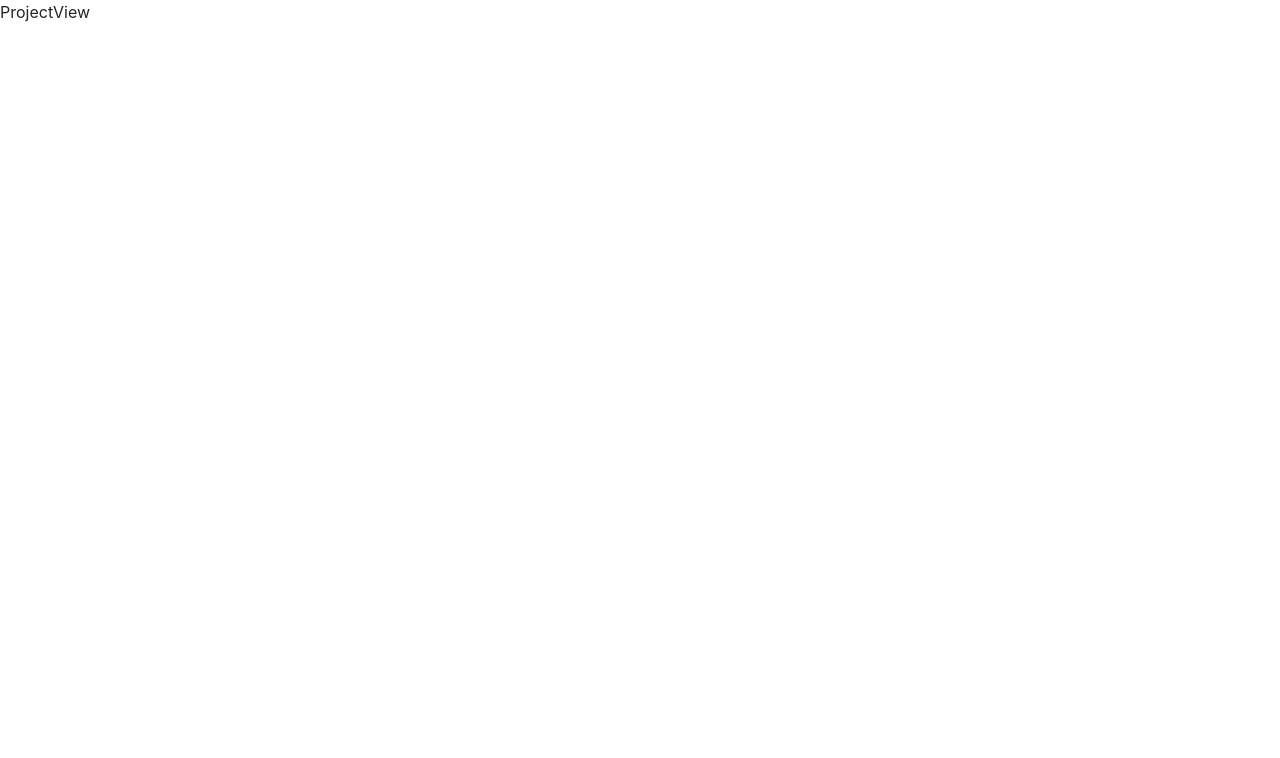
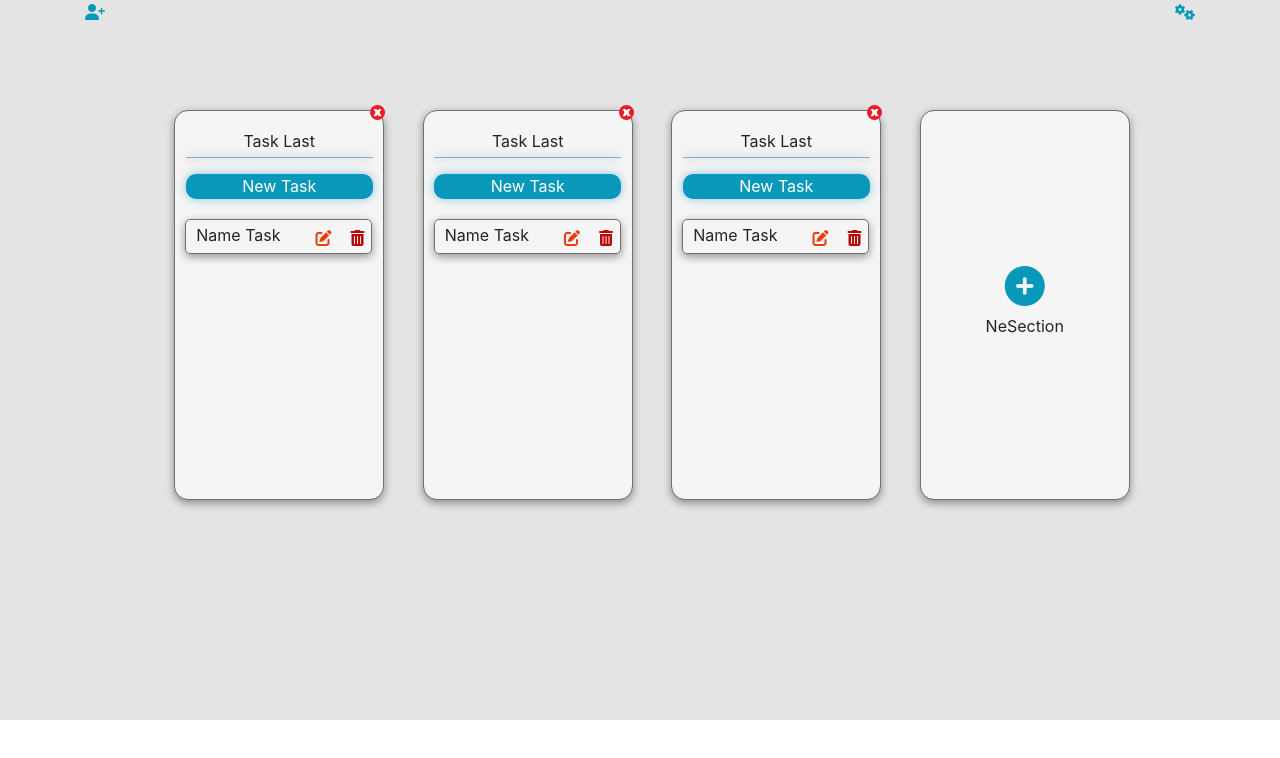
Before and after one commit to DeyverG/scrum-hewtec, a React (Create React App) app: page /ProjectView in a window 1280 px wide. Shown: the top 758 px of the page. Built offline with nearby package versions, Linux system fonts and the light colour scheme.

Commit message:
vistas sidebar

```diff
--- /dev/null
+++ b/src/assets/styles/cards.css
@@ -0,0 +1,72 @@
+.cards_general{
+ margin-top: 3%;
+    width: 210px;
+    height: 390px;
+    padding-top: 30px;
+    margin-left: auto;
+  margin-right: auto;
+    border-radius: 14px;
+    background-color: rgb(245, 245, 245);
+    text-align: center;
+    line-height: 0;
+    border: 1px solid ;
+    border-color: #707070;
+    box-shadow: 0px 3px 8px rgb( 0, 0, 0, 0.4 );
+}
+
+
+hr{
+    width: 90%;
+    background: #8fbcf2;
+    box-shadow: 0 0 10px rgba(0, 0, 0, 0.5);
+}
+
+.botton_Edit1{
+    margin-bottom: 20px;
+    background-color: #0899BA;
+    width: 90%;
+    height: 25px;
+    border-radius: 10px;
+    cursor: pointer;
+   line-height: 0;
+    color: #fff;
+    box-shadow: 0 0  10px rgba(51, 141, 201, 0.5);
+}
+.imgaeq{
+    width: 15px;
+    height: 15px;
+    border-radius: 60%;
+    margin-top: -60px;
+    margin-left: 195px;
+
+}
+.contenido-tarea{
+    width: 90%;
+    height: 35px;
+    border: 1px solid ;
+    padding:10px 5px 10px 10px;
+    margin-left: 10px;
+    border-radius: 5px;
+    text-align: left;
+    display: flex;
+    border-color: #707070;
+    box-shadow: 0px 3px 8px rgb( 0, 0, 0, 0.4 );
+
+}
+.texto_img{
+    padding-top: 5px;
+}
+
+.imgeditar_eliminar{
+    width: 15px;
+    height: 15px;
+    margin-left: 35px;
+    color: rgb(233, 62, 10);
+}
+.imgeditar_eliminar1{
+    width: 15px;
+    height: 15px;
+    margin-left: 20px;
+
+    color: rgb(185, 5, 5);
+}
--- a/src/assets/styles/editUser.css
+++ b/src/assets/styles/editUser.css
@@ -1,21 +1,36 @@
+.contenido2{
+    background: rgb(121, 121, 121, 0.2);
+    width: 100%;
+    height: 90vh;
+    display: flex;
+
+}
+
 .editar_Usuario{
     width: 450px;
     height: 400px;
-    margin: 10% auto;
     border-radius: 15px;
     background-color: #87abc3;
     color: #fff;
-    padding: 40px;
+    padding: 20px;
+    margin-top: 10px;
+    margin-left: 20%;
+
+
+
 }
 form .mensaje{
     padding-left: 10%;
+}
+.form-control{
+    border-radius: 14px;
 }
 
 .botton_Edit{
     background-color: #1d4e89;
     margin-left: 20%;
     width: 250px;
-    border-radius: 20px;
+    border-radius: 22px;
     cursor: pointer;
     color: #fff;
 }
--- a/src/assets/styles/projectView.css
+++ b/src/assets/styles/projectView.css
@@ -0,0 +1,36 @@
+.contenido8{
+    background-color: #e4e4e4;
+    width: 100%;
+    height: 90vh;
+
+}
+
+.iconos_grid{
+    color: #0899BA;
+
+}
+.iconos_grid1{
+    color: #0899BA;
+    text-align: right;
+}
+.cards_project{
+    position: absolute;
+    display: flex;
+    top: 10%;
+    width: 80%;
+    height: 450px;
+    margin-left: 70px;
+
+}
+
+.icono_mas{
+    height: 60px;
+    font-size: 40px;
+    text-align: center;
+    color: #0899BA;
+}
+.contenido_new2{
+
+    margin-top: 60%;
+    height: 80px;
+}
--- a/src/assets/styles/sidebar.css
+++ b/src/assets/styles/sidebar.css
@@ -1,18 +1,13 @@
-.contenido_Sildebar{
-    background-color: #e4e4e4;
-    width: 100%;
-    height: 100vh;
-    padding-top: 80px;
 
-}
 .sildebar1{
     width: 200px;
-    height: 450px;
+    height: 430px;
     background-color: rgb(252, 252, 252);
     border-radius:5px 20px 20px 5px;
     text-align: center;
     padding-top: 30px;
     cursor: pointer;
+    margin-top: 10px;
 
 }
 .subtitulo::after {
@@ -28,6 +23,33 @@
 .off{
     width: 35px;
     height: 35px;
-    margin-top:85px ;
+    margin-top:70px ;
     cursor: pointer;
 }
+.links_sidebar{
+   color: #000000;
+   box-sizing: border-box;
+   border-radius: 5px;
+   text-decoration: none;
+   transition: 0.5s;
+   transition-property: all;
+}
+.links_sidebar:hover{
+    background: #8fbcf2 ;
+    text-decoration: none;
+}
+.links_sidebar1{
+    color: #000000;
+    box-sizing: border-box;
+    border-radius: 5px;
+    text-decoration: none;
+    transition: 0.5s;
+    transition-property: all;
+ }
+ .links_sidebar:hover{
+     background: #8fbcf2 ;
+     text-decoration: none;
+ }
+ .links_sidebar i{
+     padding-right: 10px;
+ }
--- /dev/null
+++ b/src/components/Cards.js
@@ -0,0 +1,39 @@
+import React from 'react';
+import '../assets/styles/cards.css';
+import Eq from '../assets/img/eq.jpg';
+
+
+const Cards = () => {
+  return (
+    <>
+
+
+
+           <div className="cards_general">
+           <img className="imgaeq" src={Eq} alt="" />
+
+            <p>Task Last</p>
+
+            <hr/>
+
+            <button type="submit" className="btn botton_Edit1">
+            New Task
+          </button>
+          <div className="contenido-tarea">
+              <div className="texto_img">
+                  <p>Name Task</p>
+              </div>
+              <div className="icon_Task">
+              <i class="fas fa-edit imgeditar_eliminar"></i>
+              <i class="fas fa-trash-alt imgeditar_eliminar1"></i>
+              </div>
+          </div>
+           </div>
+
+
+
+    </>
+  );
+};
+
+export default Cards;
--- a/src/components/Sidebar.js
+++ b/src/components/Sidebar.js
@@ -18,15 +18,23 @@ const Sidebar = () => {
 
           <div className="avatar1">
             <div className="opcion-text">
-              <h6 className="nav-link" id="op-1">
-                <i className="fas fa-folder"></i>&nbsp;My Projects
+              <a href="#" className="links_sidebar">
+              <h6 className="nav-link links_sidebar" id="op-1">
+                <i className="fas fa-folder"></i>My Projects
               </h6>
-              <h6 className="nav-link" id="op-2">
-                <i className="fas fa-users"></i>&nbsp;Colaborations
+              </a>
+              <a href="#" className="links_sidebar">
+              <h6 className="nav-link links_sidebar" >
+                <i className="fas fa-users"></i>Colaborations
               </h6>
-              <h6 className="nav-link" id="op-4">
-                <i className="fas fa-bell"></i>&nbsp;notifications
+              </a>
+
+              <a href="#" className="links_sidebar">
+              <h6 className="nav-link links_sidebar" >
+                <i className="fas fa-bell"></i>Notifications
               </h6>
+              </a>
+
             </div>
           </div>
 
--- a/src/pages/EditUser.js
+++ b/src/pages/EditUser.js
@@ -5,8 +5,13 @@ import Sidebar from '../components/Sidebar';
 const EditUser = () => {
   return (
     <>
-      <Sidebar />
+    <div className="contenido2">
+      <div>
+      <Sidebar/>
+      </div>
+
       <div className="editar_Usuario">
+
         <form>
           <div className="form-row">
             <div className="form-group col-md-6">
@@ -64,6 +69,7 @@ const EditUser = () => {
           </button>
         </form>
       </div>
+      </div>
     </>
   );
 };
--- a/src/pages/ProjectView.js
+++ b/src/pages/ProjectView.js
@@ -1,10 +1,42 @@
 import React from 'react';
 import '../assets/styles/projectView.css';
+import Cards from '../components/Cards';
 
 const ProjectView = () => {
   return (
     <>
-      <div>ProjectView</div>
+      <div className="contenido8">
+      <div class="container ">
+
+          <div class="row">
+    <div class="col-6 iconos_grid">
+    <i class="fas fa-user-plus color_icon"></i>
+    </div>
+
+    <div class="col-6 iconos_grid1">
+    <i class="fas fa-cogs color_icon"></i>
+
+    </div>
+  </div>
+
+          <div class="row">
+            <div class="col-11 cards_project">
+              <Cards/>
+              <Cards/>
+              <Cards/>
+              <div className="cards_general">
+             <div className="contenido_new2">
+             <i class="fas fa-plus-circle icono_mas"></i>
+             <p className="contenido_new" >NeSection</p>
+             </div>
+           </div>
+            </div>
+          </div>
+</div>
+
+
+
+      </div>
     </>
   );
 };
```
Also changed, not shown: src/assets/img/eq.jpg (added).
